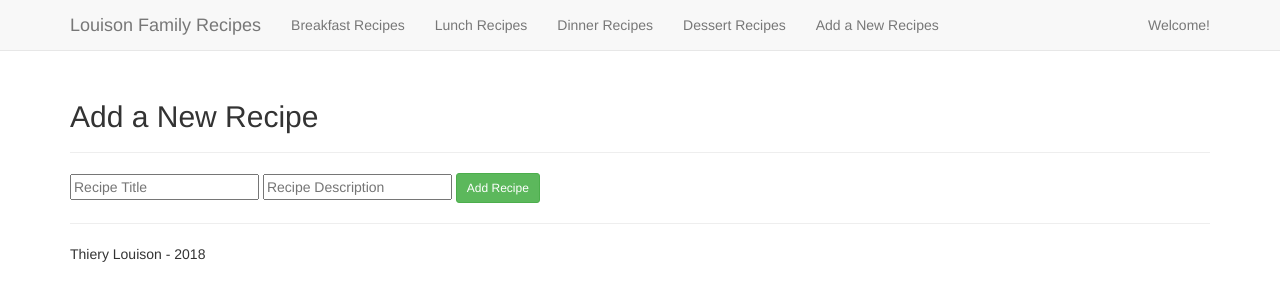
After one commit to thieryl/recipe_app, a Flask app: page /add in a window 1280 px wide. The commit adds this page. Shown: the top 301 px of the page. Run offline with Flask 2, Linux system fonts and the light colour scheme; some libraries are stand-ins or nearby versions.

Commit message:
Finish adding templates

```diff
--- a/instance/flask.cfg
+++ b/instance/flask.cfg
@@ -10,3 +10,6 @@ DEBUG=True
 # SQLAlchemy configs
 SQLALCHEMY_DATABASE_URI = 'postgresql://thieryl:1P4tlo01!@localhost/flask_flamily_recipes'
 SQLALCHEMY_TRACK_MODIFICATIONS = True
+
+# WTF Forms
+WTF_CRSF_ENABLE = True
--- /dev/null
+++ b/project/recipes/forms.py
@@ -0,0 +1,11 @@
+# project/recipes/forms.py
+
+from flask_wtf import FlaskForm
+from wtforms import StringField
+from wtforms.validators import DataRequired
+
+
+class AddRecipeForm(FlaskForm):
+    recipe_title = StringField('Recipe Title', validators=[DataRequired()])
+    recipe_description = StringField(
+        'Recipe Description', validators=[DataRequired()])
--- /dev/null
+++ b/project/recipes/templates/add_recipe.html
@@ -0,0 +1,29 @@
+{% extends "layout.html" %}
+{% block content %}
+
+<div class="add-recipe">
+<div class="page-header">
+<h2>Add a New Recipe</h2>
+  </div>
+<form action="{{ url_for('recipes.add_recipe') }}" method="post">
+    {{ form.csrf_token }}
+    {{ form.recipe_title(placeholder="Recipe Title") }}
+    <span class="error">
+      {% if form.recipe_title.errors %}
+        {% for error in form.recipe_title.errors %}
+          {{ error }}
+        {% endfor %}
+      {% endif %}
+    </span>
+    {{ form.recipe_description(placeholder="Recipe Description") }}
+    <span class="error">
+      {% if form.recipe_description.errors %}
+        {% for error in form.recipe_description.errors %}
+          {{ error }}
+        {% endfor %}
+      {% endif %}
+    </span>
+    <button class="btn btn-sm btn-success" type="submit">Add Recipe</button>
+  </form>
+</div>
+{% endblock %}
--- a/project/recipes/templates/layout.html
+++ b/project/recipes/templates/layout.html
@@ -39,6 +39,7 @@
                     <li><a href="#">Lunch Recipes</a></li>
                     <li><a href="#">Dinner Recipes</a></li>
                     <li><a href="#">Dessert Recipes</a></li>
+                    <li><a href="{{ url_for('recipes.add_recipe') }}">Add a New Recipes</a></li>
                 </ul>
                 <ul class="nav navbar-nav navbar-right">
                     <li><a href="#">Welcome!</a></li>
@@ -50,6 +51,18 @@
 
     <div class="container">
         <div class="content">
+            <!-- flash messages -->
+            {% for error_message in get_flashed_messages(category_filter=["error"]) %}
+                <div class="alert alert-danger alert-dismissible">{{ error_message }}</div>
+            {% endfor %}
+
+            {% for success_message in get_flashed_messages(category_filter=["success"]) %}
+                <div class="alert alert-success alert-dismissible">{{ success_message }}</div>
+            {% endfor %}
+
+            {% for info_message in get_flashed_messages(category_filter=["info"]) %}
+                <div class="alert alert-info alert-dismissible">{{ info_message }}</div>
+            {% endfor %}
 
             <!-- child template -->
             {% block content %}
--- a/project/recipes/views.py
+++ b/project/recipes/views.py
@@ -1,12 +1,44 @@
 # project/recipes/views.py
-from flask import render_template, Blueprint
+from flask import render_template, Blueprint, request, redirect, url_for, flash
+from project import db
 from project.models import Recipe
+from .forms import AddRecipeForm
+
+
 # template config
 recipes_blueprint = Blueprint('recipes', __name__,
                               template_folder='templates')
+
+
+def flash_errors(form):
+    for field, errors in form.errors.items():
+        for error in errors:
+            flash(u"Error in the %s field - %s" % (
+                getattr(form, field).label.text,
+                error
+            ), 'info')
 
 
 @recipes_blueprint.route('/')
 def index():
     all_recipes = Recipe.query.all()
     return render_template('recipes.html', recipes=all_recipes)
+
+
+@recipes_blueprint.route('/add', methods=['GET', 'POST'])
+def add_recipe():
+    form = AddRecipeForm(request.form)
+    if request.method == 'POST':
+        if form.validate_on_submit():
+            new_recipe = Recipe(form.recipe_title.data,
+                                form.recipe_description.data)
+            db.session.add(new_recipe)
+            db.session.commit()
+            flash('New recipe, {}, added!'.format(
+                new_recipe.recipe_title), 'success')
+            return redirect(url_for('recipes.index'))
+        else:
+            flash_errors(form)
+            flash('ERROR! Recipe was not added.', 'error')
+
+    return render_template('add_recipe.html', form=form)
--- a/project/static/css/main.css
+++ b/project/static/css/main.css
@@ -2,3 +2,8 @@ body {
   padding: 60px 0;
   background: #ffffff;
 }
+
+.error {
+  color: red;
+  font-size: 0.8em;
+}
--- a/requirements.txt
+++ b/requirements.txt
@@ -4,6 +4,7 @@ click==6.7
 coverage==4.5.1
 Flask==1.0.2
 Flask-SQLAlchemy==2.3.2
+Flask-WTF==0.14.2
 isort==4.3.4
 itsdangerous==0.24
 Jinja2==2.10
@@ -19,3 +20,4 @@ SQLAlchemy==1.2.11
 typed-ast==1.1.0
 Werkzeug==0.14.1
 wrapt==1.10.11
+WTForms==2.2.1
```
Also changed, not shown: project/recipes/templates/_form_macro.html (added, +12 -0 lines), project/tests/test_recipes.py (+39 -1 lines), instance/test.db (added).
